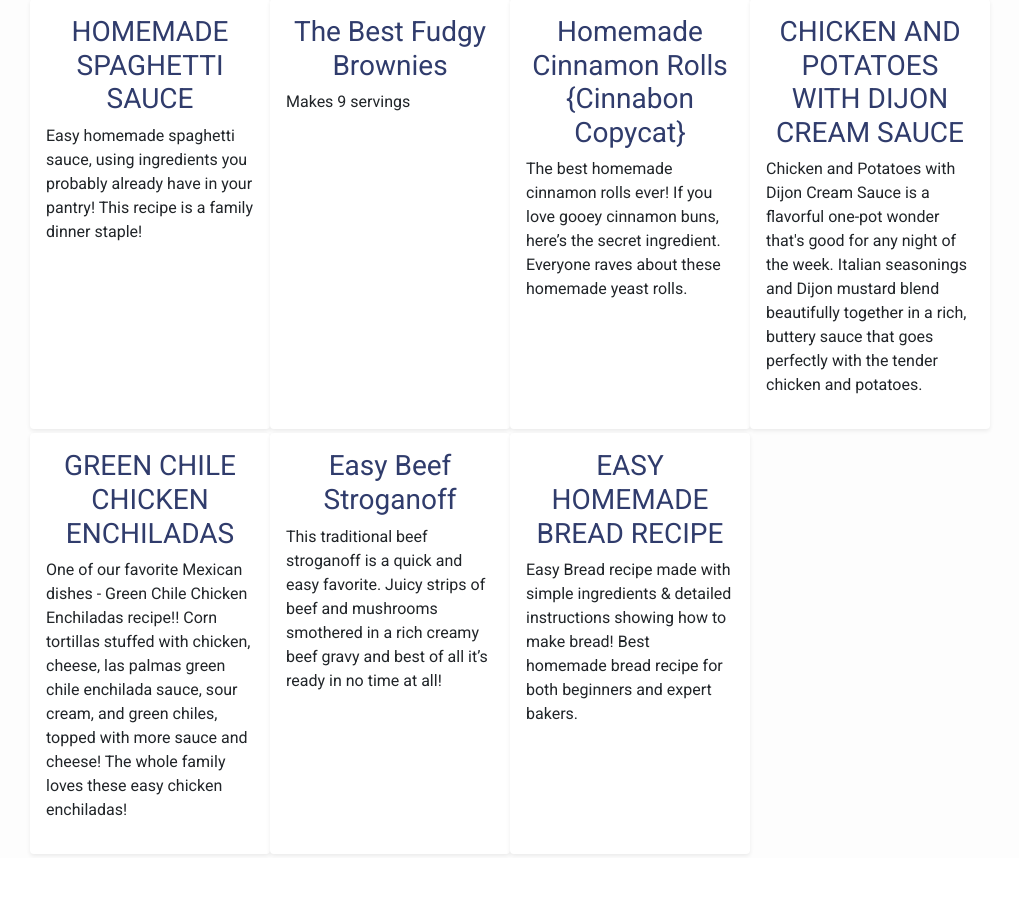
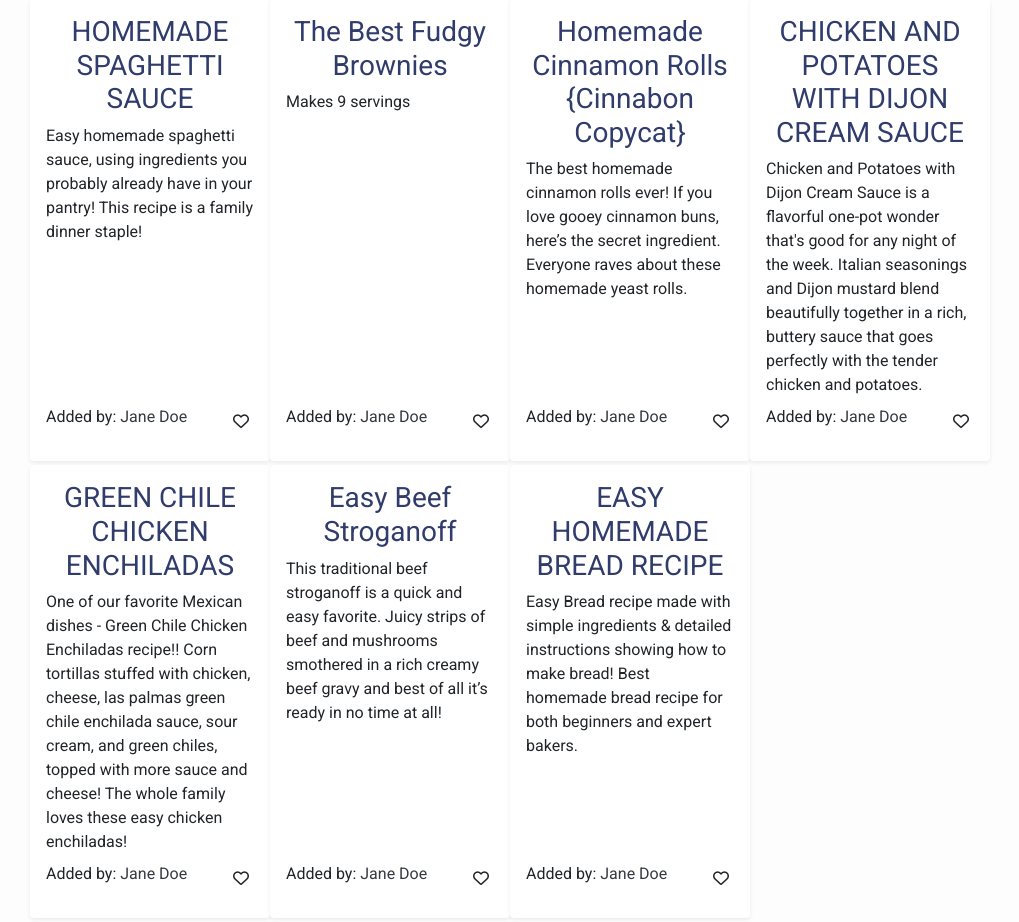
Before and after one commit to JennyWauer/foodie_favs, a Django app: template foodie_app/templates/home.html in a window 1280 px wide. Shown: the part 161-1083 px from the top of the page, without its empty margins (130-1149 px from the left). Before the commit the page ends 1017 px from the top, so only its background shows below. Run offline with Django 3.2, Linux system fonts and the light colour scheme; the template is opened without the code that fills it: values that come from a table or form of the project are taken from there, others are empty; data comes from the database, SQL or seed files in the repository; both versions use the stored data as it was after the commit; some libraries are stand-ins or nearby versions.

Commit message:
update recipe card contents

```diff
--- a/foodie_app/templates/home.html
+++ b/foodie_app/templates/home.html
@@ -35,9 +35,19 @@
     <button id="topBtn" title="Go to top" class="btn rounded shadow">Top</button>
     <div class="d-flex flex-wrap w-75 ml-auto mr-auto">
         {% for recipe in recipes %}
-        <div class="recipe-card rounded shadow-sm w-25 p-3 mb-1">
+        <div class="recipe-card rounded shadow-sm w-25 p-3 mb-1 d-flex flex-column">
             <h3 class="text-center"><a id="recipe-text" href="/home/recipe_{{recipe.id}}">{{recipe.name}}</a></h3>
-            <p>{{recipe.desc}}</p>
+            <p class="mb-auto">{{recipe.desc}}</p>
+            <div class="d-flex mt-2 justify-content-between">
+              <p>Added by: <a href="home/{{recipe.creator.id}}" class="text-dark">{{recipe.creator.first_name}} {{recipe.creator.last_name}}</a></p>
+              {% if user in recipe.users_who_favorite.all %}
+                  <a href="/home/{{recipe.id}}/remove_favorite_home" class="btn p-1"><i class="fas fa-heart"></i></a>
+                  {% endif %}
+                  {% if not user in recipe.users_who_favorite.all %}
+                  <a href="/home/{{recipe.id}}/add_favorite_home" class="btn p-1"><i class="far fa-heart"></i></a>
+                  {% endif %}
+            </div>
+
         </div>
         {% endfor %}
     </div>
--- a/foodie_app/urls.py
+++ b/foodie_app/urls.py
@@ -30,6 +30,8 @@ urlpatterns = [
     path('<int:user_id>/inbox/<int:message_id>', views.message),
     path('<int:user_id>/inbox/<int:message_id>/reply', views.reply),
     path('<int:user_id>/previous_menus', views.previous_menus),
+    path('<int:recipe_id>/remove_favorite_home', views.remove_favorite_home),
+    path('<int:recipe_id>/add_favorite_home', views.add_favorite_home),
     # path('add_ingredient', views.add_ingredient),
     # path('add_step', views.add_step),
 ]
```
Also changed, not shown: foodie_app/views.py (+14 -0 lines), db.sqlite3.
